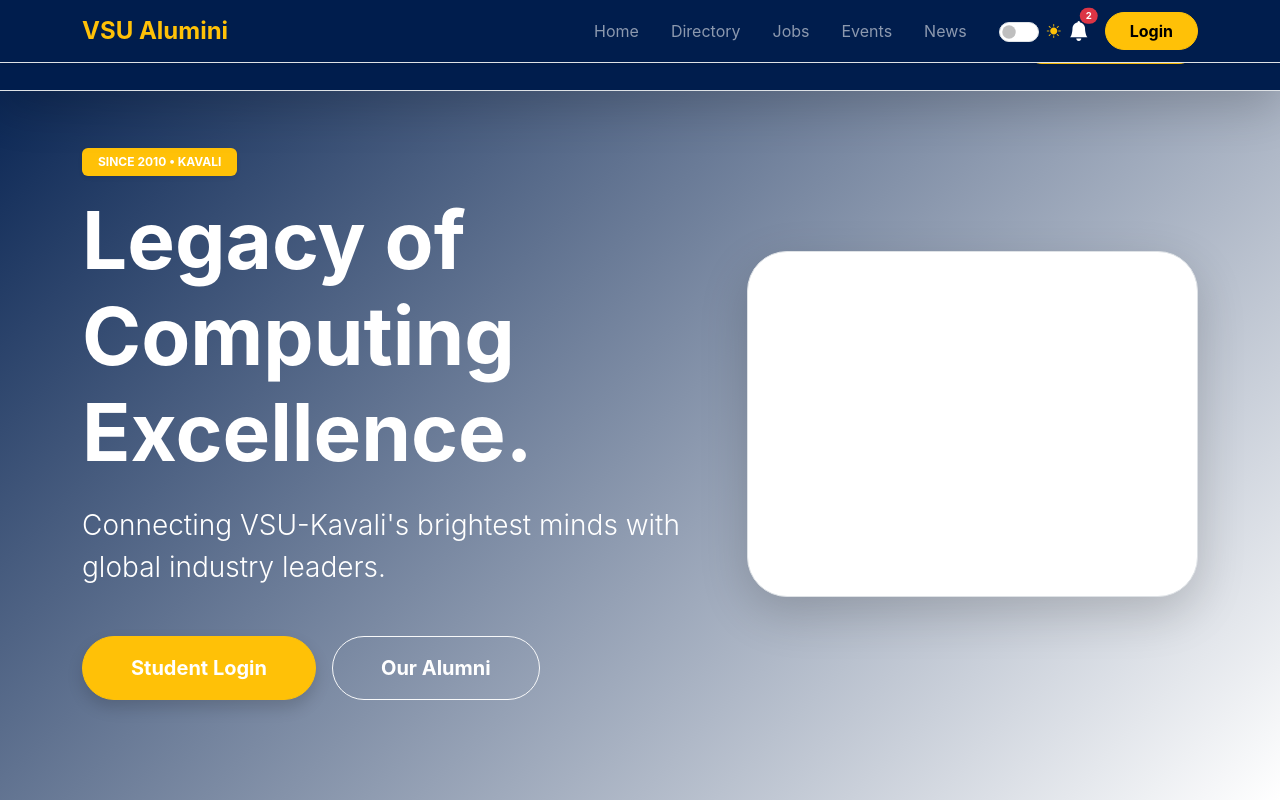
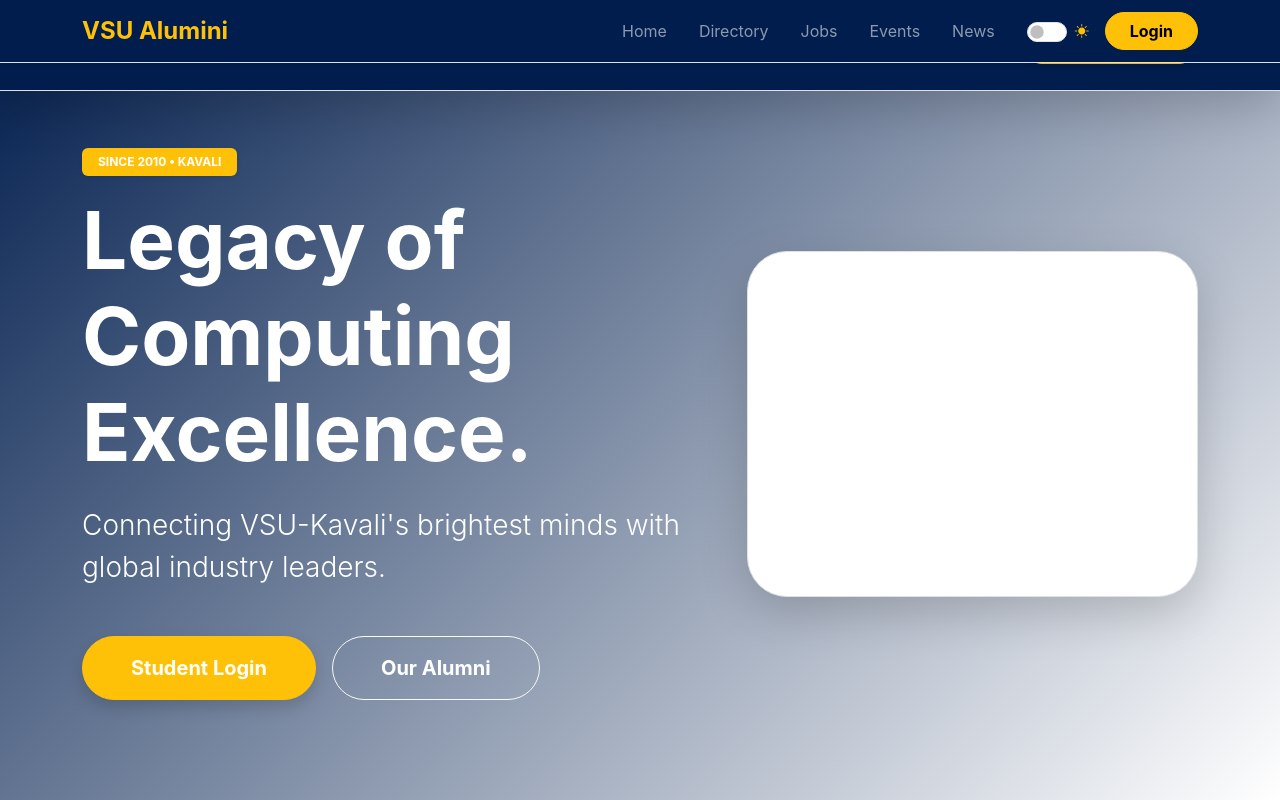
Before and after one commit to K-Srinivas-Chowdhary-03/vsu-alumini, a React (Vite) app in the folder frontend/: page / in a window 1280 px wide. Shown: the top 800 px of the page. Built offline with nearby package versions, Linux system fonts and the light colour scheme.

Commit message:
Remove bell icon and add alumni count to directory

```diff
--- a/frontend/src/components/Navbar.jsx
+++ b/frontend/src/components/Navbar.jsx
@@ -63,14 +63,6 @@ const Navbar = () => {
                 </label>
               </div>
             </li>
-            <li className="nav-item ms-lg-2">
-              <div className="position-relative">
-                <i className="bi bi-bell-fill text-white fs-5 cursor-pointer"></i>
-                <span className="position-absolute top-0 start-100 translate-middle badge rounded-pill bg-danger" style={{ fontSize: "0.6rem" }}>
-                  2
-                </span>
-              </div>
-            </li>
             {!user ? (
               <li className="nav-item">
                 <Link className="btn btn-warning rounded-pill px-4 ms-lg-3 fw-bold" to="/login">Login</Link>
```
